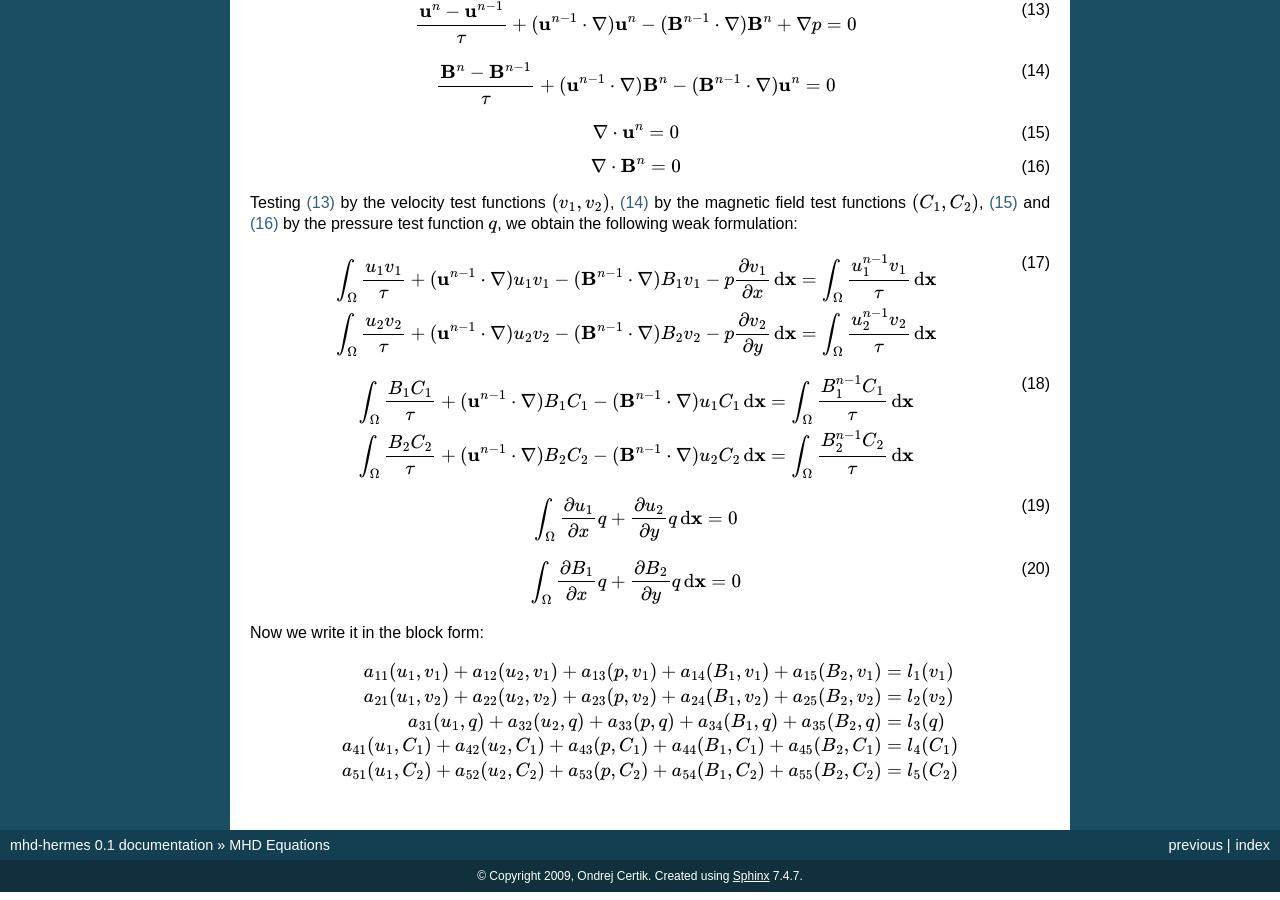
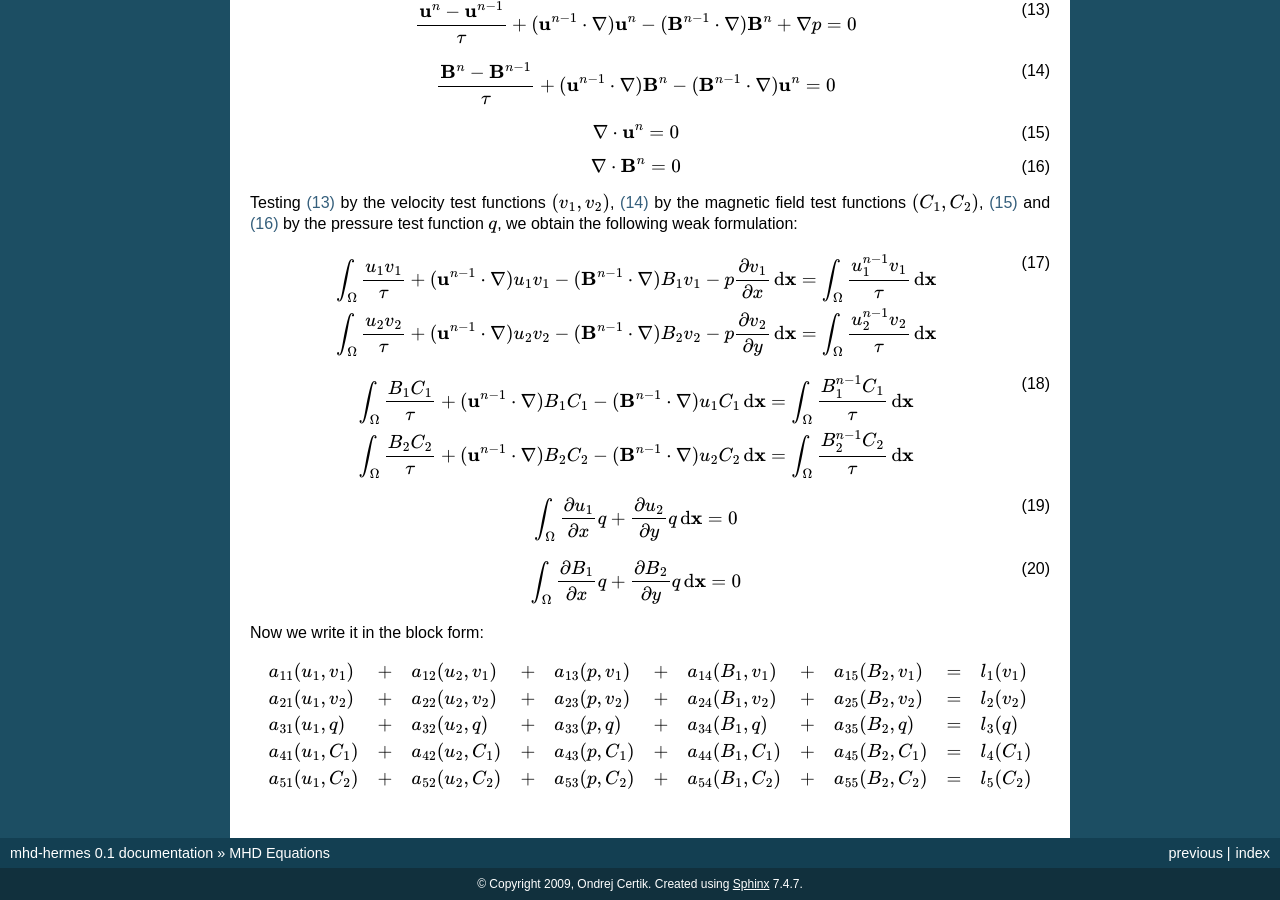
Before and after one commit to certik/mhd-hermes, a Sphinx documentation site: the page built from doc/physics.rst, in a window 1280 px wide and 900 px high, scrolled down 2249 px. Built offline with Sphinx 7.4.7, drawn with Linux system fonts in a browser that asks for light colours; formulas are drawn with MathJax 3.

Commit message:
Better look

```diff
--- a/doc/physics.rst
+++ b/doc/physics.rst
@@ -252,14 +252,17 @@
 Now we write it in the block form:
 
 .. math::
+    :nowrap:
 
-    a_{11}(u_1, v_1) + a_{12}(u_2, v_1) + a_{13}(p, v_1) + a_{14}(B_1, v_1)
-        + a_{15}(B_2, v_1) &= l_1(v_1)\\
-    a_{21}(u_1, v_2) + a_{22}(u_2, v_2) + a_{23}(p, v_2) + a_{24}(B_1, v_2)
-        + a_{25}(B_2, v_2) &= l_2(v_2)\\
-    a_{31}(u_1, q) + a_{32}(u_2, q) + a_{33}(p, q) + a_{34}(B_1, q)
-        + a_{35}(B_2, q) &= l_3(q)\\
-    a_{41}(u_1, C_1) + a_{42}(u_2, C_1) + a_{43}(p, C_1) + a_{44}(B_1, C_1)
-        + a_{45}(B_2, C_1) &= l_4(C_1)\\
-    a_{51}(u_1, C_2) + a_{52}(u_2, C_2) + a_{53}(p, C_2) + a_{54}(B_1, C_2)
-        + a_{55}(B_2, C_2) &= l_5(C_2)
+    $$\begin{array}{lclclclclcl}
+    a_{11}(u_1, v_1) &+& a_{12}(u_2, v_1) &+& a_{13}(p, v_1) &+&
+        a_{14}(B_1, v_1) &+& a_{15}(B_2, v_1) &=& l_1(v_1)\\
+    a_{21}(u_1, v_2) &+& a_{22}(u_2, v_2) &+& a_{23}(p, v_2) &+&
+        a_{24}(B_1, v_2) &+& a_{25}(B_2, v_2) &=& l_2(v_2)\\
+    a_{31}(u_1, q) &+& a_{32}(u_2, q) &+& a_{33}(p, q) &+&
+        a_{34}(B_1, q) &+& a_{35}(B_2, q) &=& l_3(q)\\
+    a_{41}(u_1, C_1) &+& a_{42}(u_2, C_1) &+& a_{43}(p, C_1) &+&
+        a_{44}(B_1, C_1) &+& a_{45}(B_2, C_1) &=& l_4(C_1)\\
+    a_{51}(u_1, C_2) &+& a_{52}(u_2, C_2) &+& a_{53}(p, C_2) &+&
+        a_{54}(B_1, C_2) &+& a_{55}(B_2, C_2) &=& l_5(C_2)
+    \end{array}$$
```
